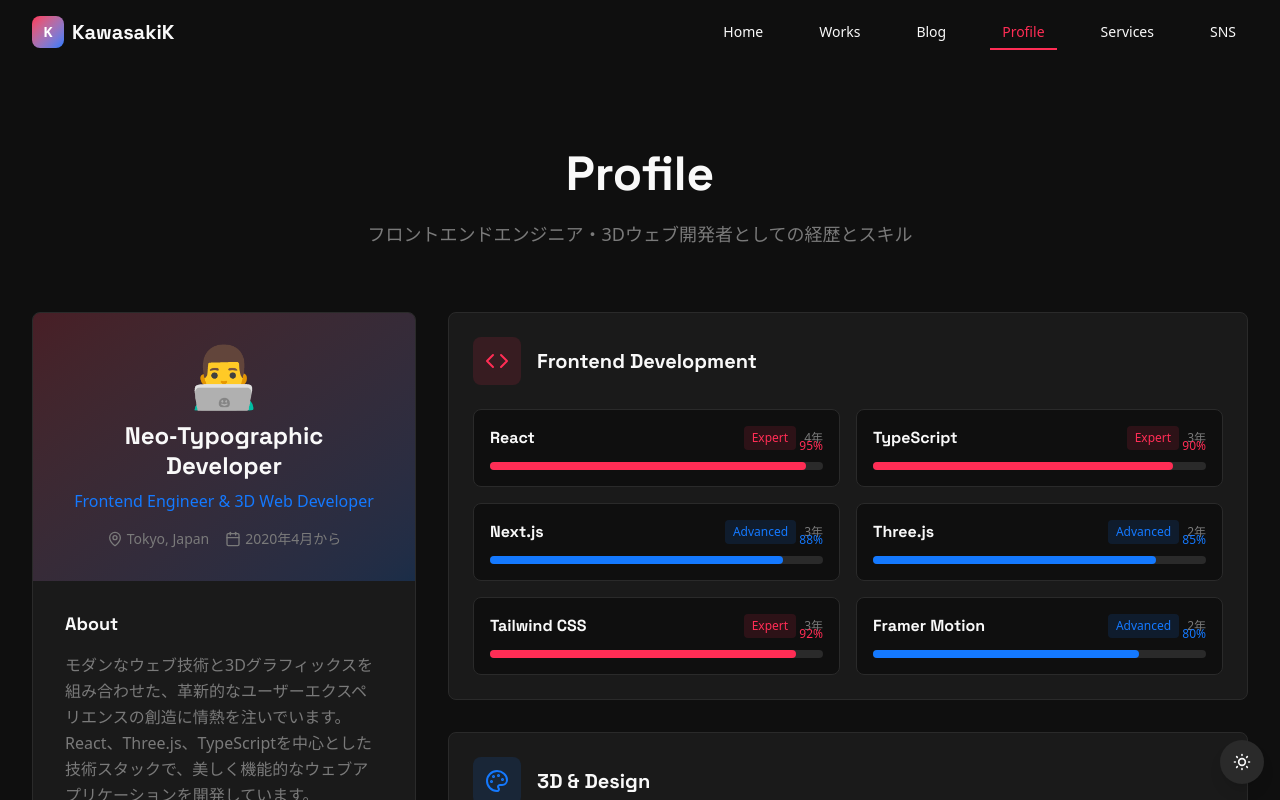
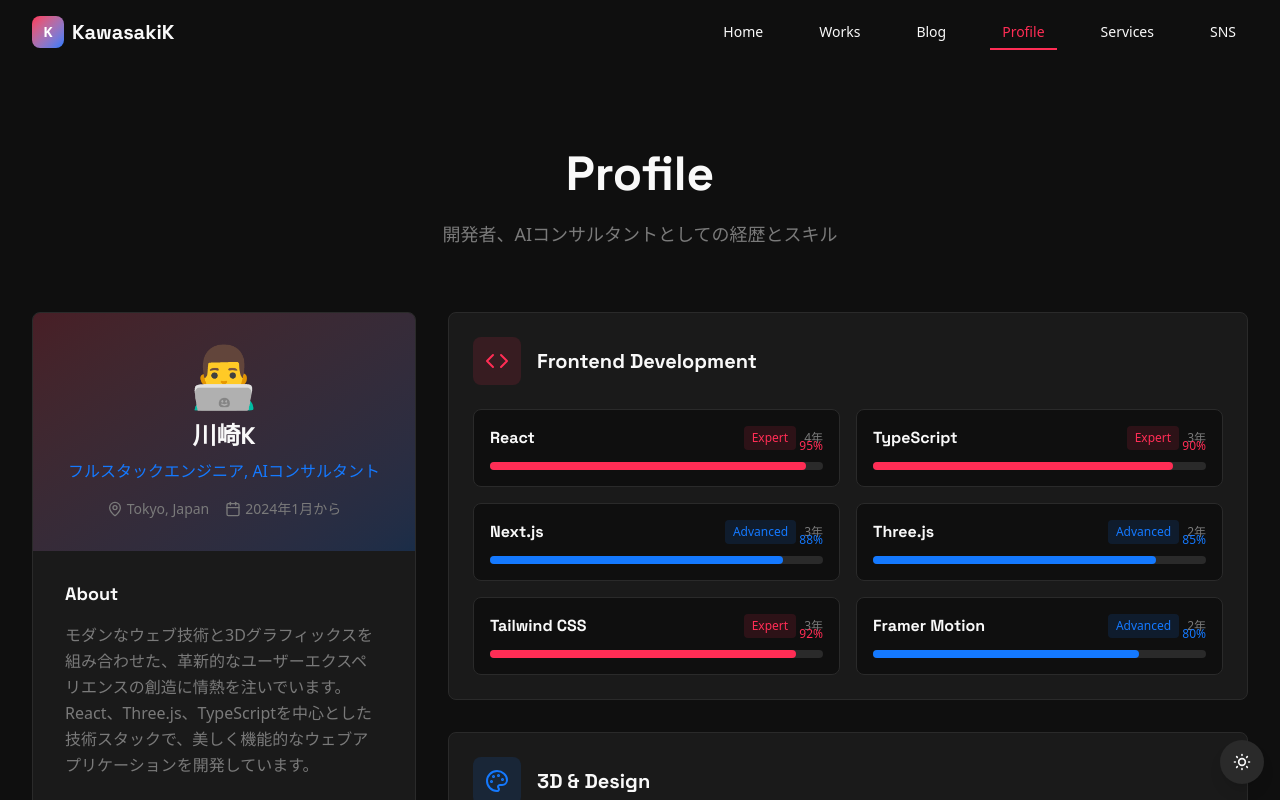
Before and after one commit to YU-Kawasaki-05/Portfolio, a Next.js app: page /profile in a window 1280 px wide. Shown: the top 800 px of the page. Built offline with nearby package versions, Linux system fonts and the light colour scheme; a web font is replaced by a local one.

Commit message:
feat(profile): プロフィール情報更新およびフッターWorksリンク統一

```diff
--- a/src/app/profile/page.tsx
+++ b/src/app/profile/page.tsx
@@ -21,7 +21,7 @@ export default function ProfilePage() {
             Profile
           </h1>
           <p className="text-[#7A7A7A] text-lg max-w-2xl mx-auto">
-            フロントエンドエンジニア・3Dウェブ開発者としての経歴とスキル
+            開発者、AIコンサルタントとしての経歴とスキル
           </p>
         </ScrollReveal>
 
--- a/src/components/layout/footer.tsx
+++ b/src/components/layout/footer.tsx
@@ -30,7 +30,6 @@ const footerLinks = [
     title: 'Resources',
     links: [
       { href: '/blog', label: 'Tech Blog', description: '技術ブログ' },
-      { href: '/portfolio', label: 'Works', description: '事例と実績' },
       { href: '/services', label: 'Consulting', description: 'コンサルティング' },
     ],
   },
--- a/src/components/profile-card.tsx
+++ b/src/components/profile-card.tsx
@@ -8,10 +8,10 @@ import { MapPin, Calendar, Mail, Github, Twitter, Linkedin, ExternalLink } from
  */
 export default function ProfileCard() {
   const profile = {
-    name: 'Neo‑Typographic Developer',
-    title: 'Frontend Engineer & 3D Web Developer',
+    name: '川崎K',
+    title: 'フルスタックエンジニア, AIコンサルタント',
     location: 'Tokyo, Japan',
-    joinDate: '2020年4月',
+    joinDate: '2024年1月',
     email: 'hello@example.com',
     bio: 'モダンなウェブ技術と3Dグラフィックスを組み合わせた、革新的なユーザーエクスペリエンスの創造に情熱を注いでいます。React、Three.js、TypeScriptを中心とした技術スタックで、美しく機能的なウェブアプリケーションを開発しています。',
     avatar: '👨‍💻',
```
